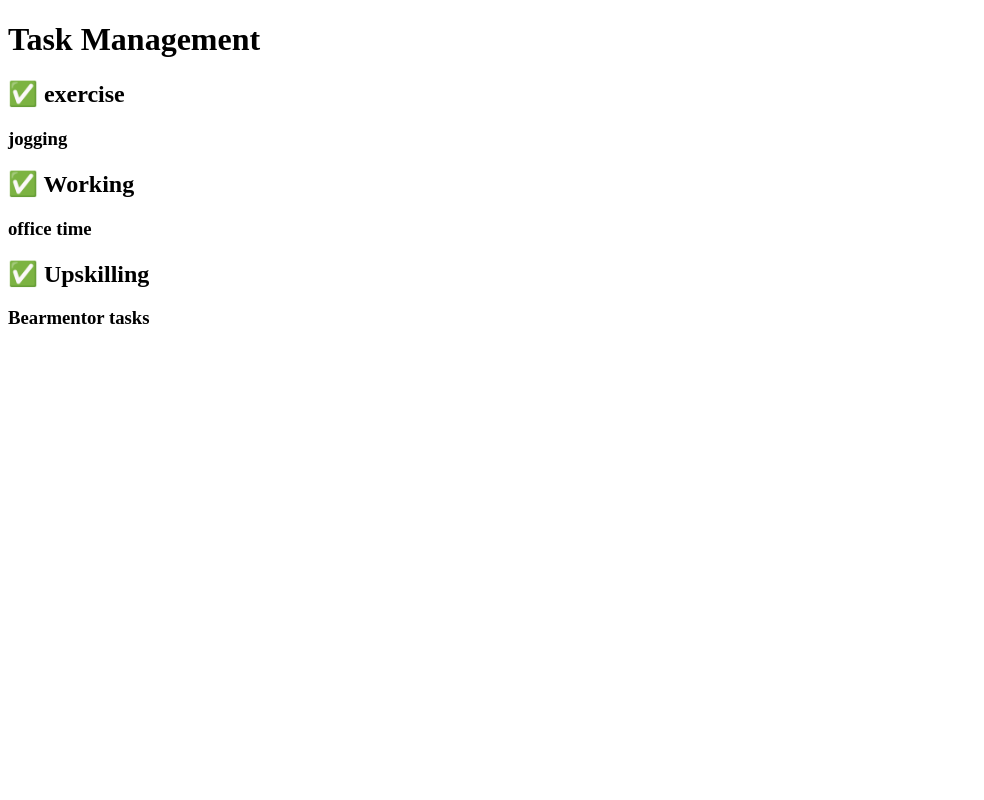
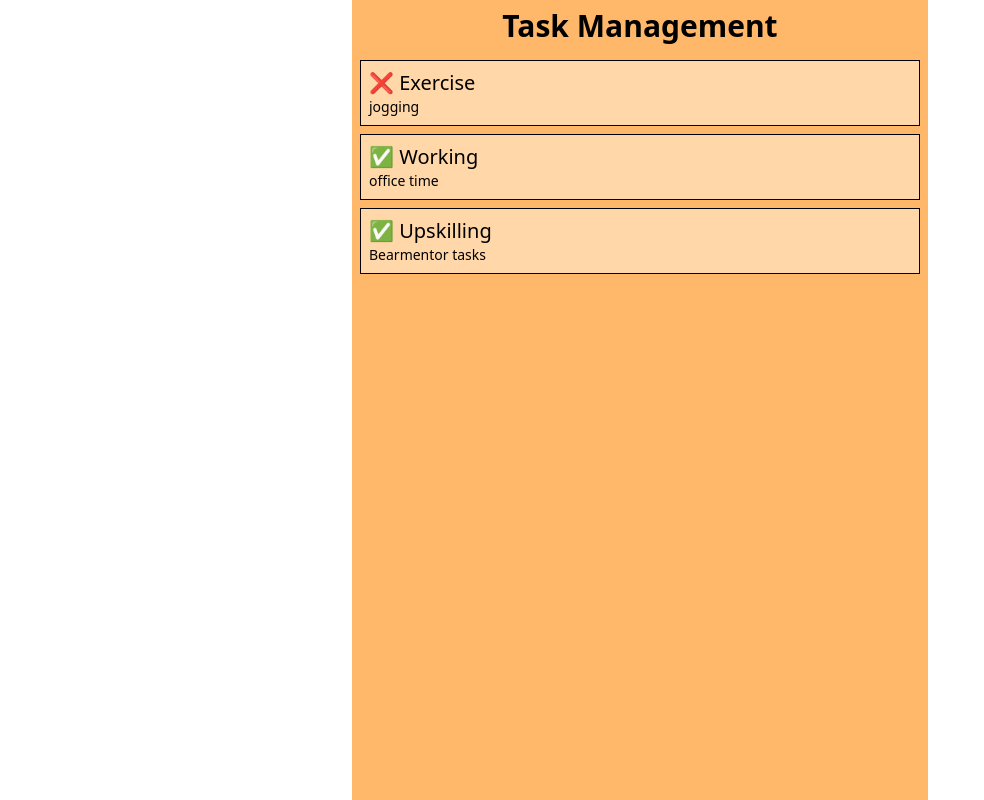
Before and after one commit to abw04/Task-management, a React (Vite) app: page / in a window 1280 px wide. Shown: the whole page, without its empty margins (0-984 px from the left). Built offline with nearby package versions, Linux system fonts and the light colour scheme.

Commit message:
add tailwind CSS, improve design, and add not done icon

```diff
--- a/index.html
+++ b/index.html
@@ -4,6 +4,7 @@
     <meta charset="UTF-8" />
     <link rel="icon" type="image/svg+xml" href="/favicon.svg" />
     <meta name="viewport" content="width=device-width, initial-scale=1.0" />
+    <script src="https://cdn.jsdelivr.net/npm/@tailwindcss/browser@4"></script>
     <title>task-management</title>
   </head>
   <body>
--- a/src/App.tsx
+++ b/src/App.tsx
@@ -3,8 +3,8 @@ import { TaskData } from "./modules/task/task.data";
 
 export default function App() {
   return (
-    <div>
-      <h1>Task Management</h1>
+    <div className="max-w-xl mx-auto bg-orange-300 min-h-screen">
+      <h1 className = "text-3xl mx-2 py-2 text-center font-bold">Task Management</h1>
       {TaskData.map((task) =>{
         return <TaskCard key = {task.id} task ={task} />
       })}
--- a/src/modules/components/task-card.tsx
+++ b/src/modules/components/task-card.tsx
@@ -3,11 +3,12 @@ import { TaskCheck } from "./task-check";
 
 export function TaskCard({task}:{task:Task}) {
     return(
-        <div>
-            <h2>
+
+        <div className ="border bg-orange-200 p-2 m-2">
+            <h2 className="text-xl">
                 <TaskCheck task = {task} /> {task.title}
             </h2>
-            <h3>
+            <h3 className="text-sm">
                 {task.description}
             </h3>
         </div>
--- a/src/modules/components/task-check.tsx
+++ b/src/modules/components/task-check.tsx
@@ -1,5 +1,5 @@
 import type { Task } from "../task/task.type";
 
 export function TaskCheck({ task }: { task: Task }) {
-  return <span>{task.isCompleted && "✅"}</span>;
+  return <span>{task.isCompleted ? "✅" : "❌" }</span>;
 }
--- a/src/modules/task/task.data.tsx
+++ b/src/modules/task/task.data.tsx
@@ -3,9 +3,9 @@ import type { Task } from "./task.type";
 export const TaskData: Task[] = [
     {
         id: 1,
-        title: "exercise",
+        title: "Exercise",
         description: "jogging",
-        isCompleted: true
+        isCompleted: false
     },
     {
         id: 2,
```
